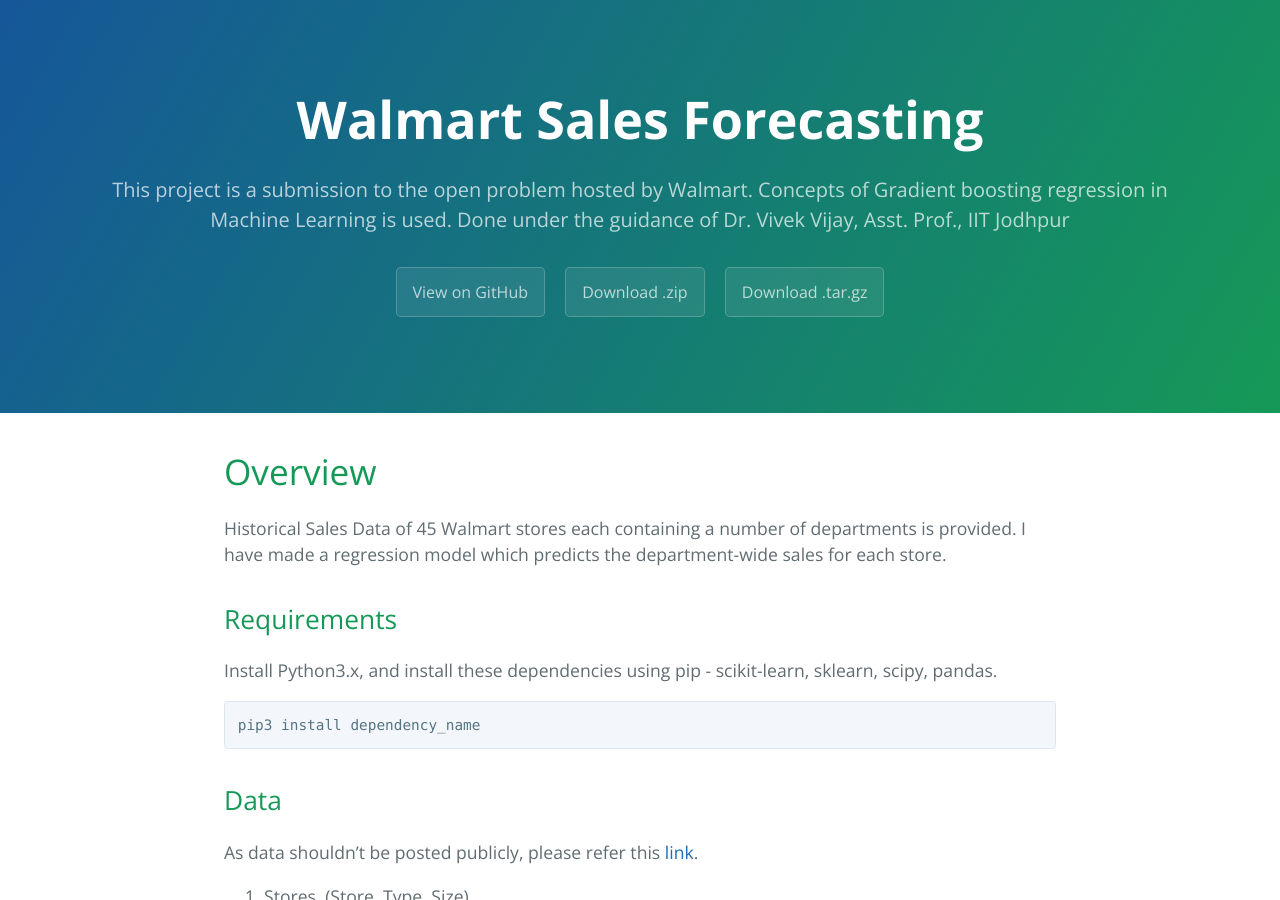
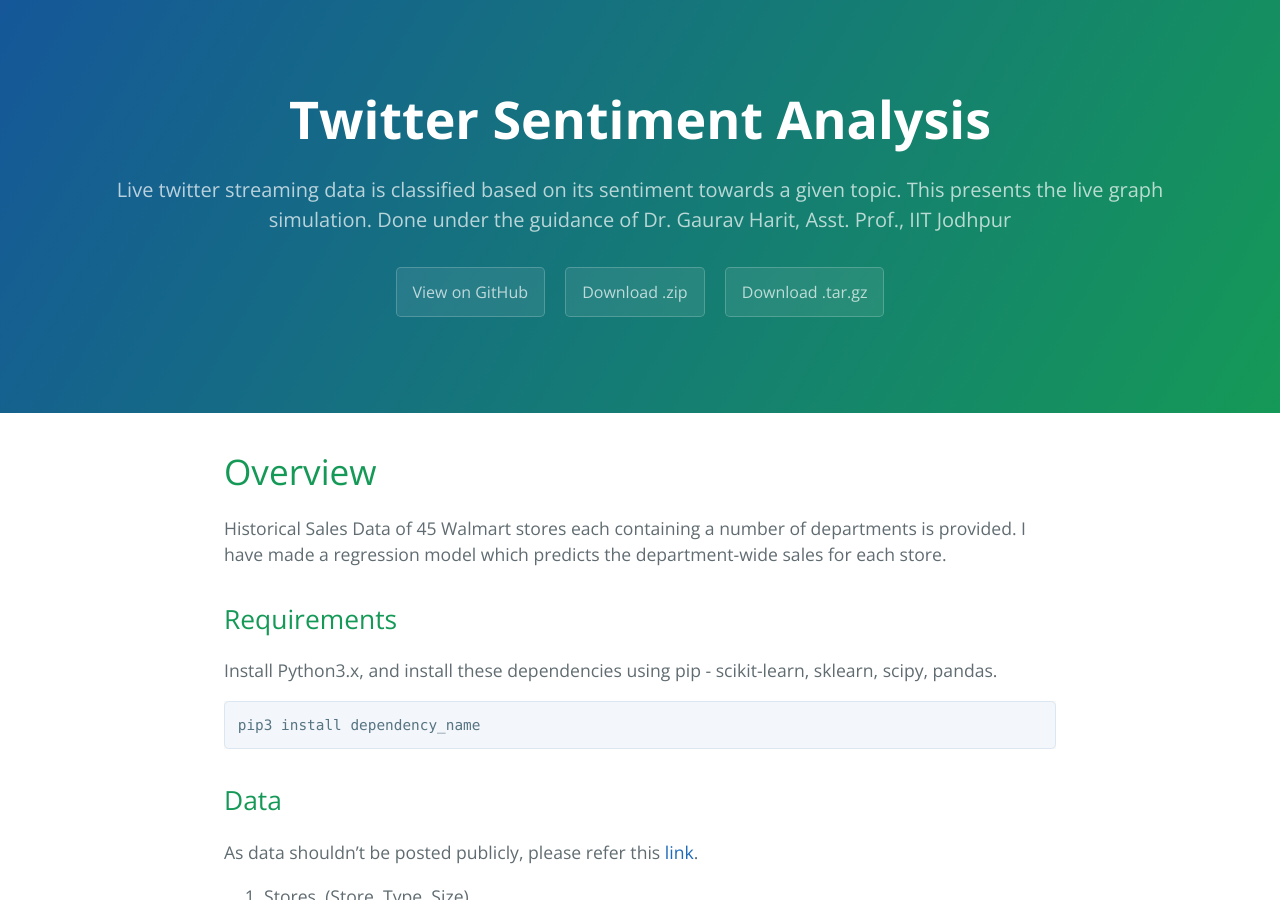
Before and after one commit to TejasReddy9/tsa_finalyr, a Jekyll site: the page built from docs/index.md, in a window 1280 px wide and 900 px high. Built offline with Jekyll 4.4.1, drawn with Linux system fonts in a browser that asks for light colours; our own code applies the rules of GitHub Pages for plain Markdown files.

Commit message:
Update _config.yml

```diff
--- a/docs/_config.yml
+++ b/docs/_config.yml
@@ -1,5 +1,5 @@
-title: Walmart Sales Forecasting
-description: This project is a submission to the open problem hosted by Walmart. Concepts of Gradient boosting regression in Machine Learning is used. Done under the guidance of Dr. Vivek Vijay, Asst. Prof., IIT Jodhpur
+title: Twitter Sentiment Analysis
+description: Live twitter streaming data is classified based on its sentiment towards a given topic. This presents the live graph simulation. Done under the guidance of Dr. Gaurav Harit, Asst. Prof., IIT Jodhpur
 show_downloads: true
 google_analytics:
 theme: jekyll-theme-cayman
```
